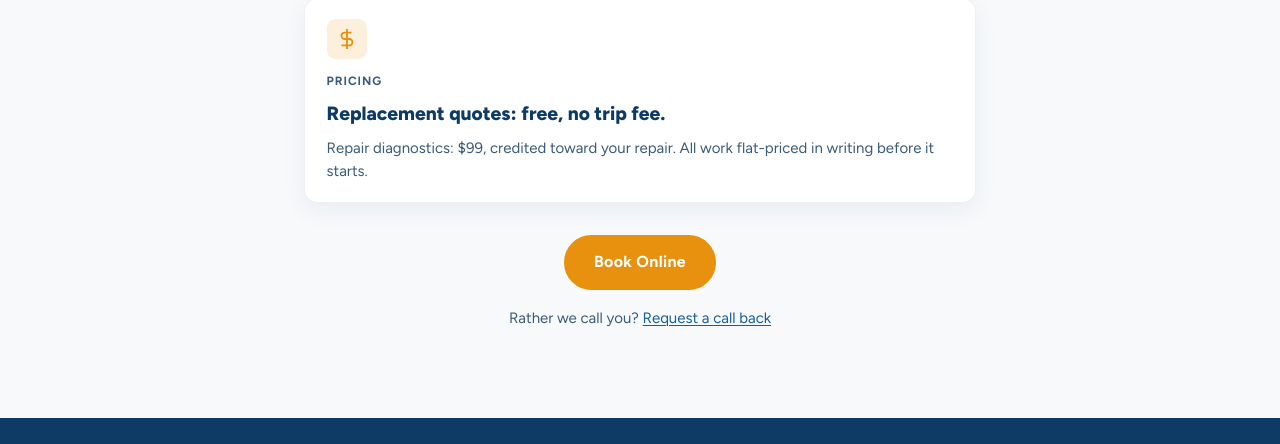
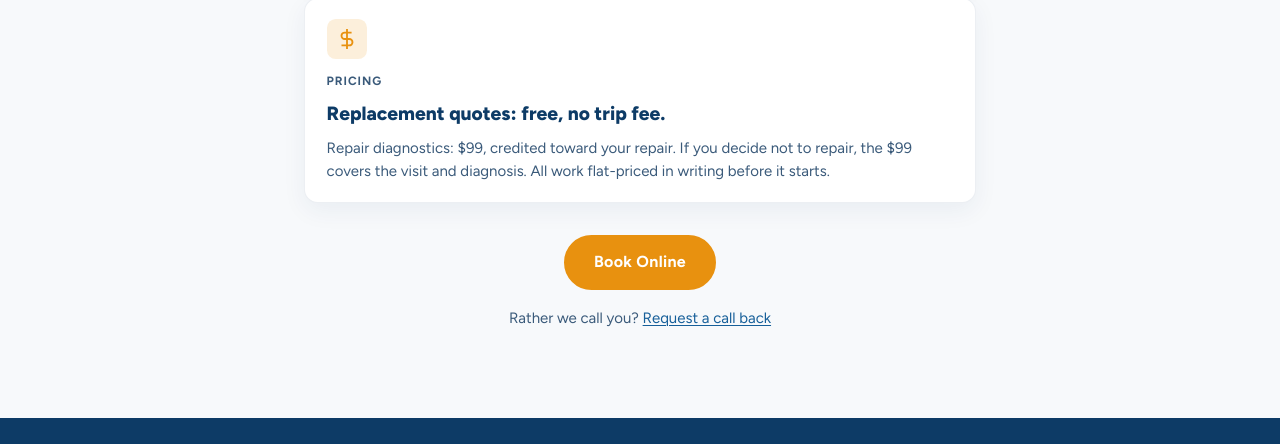
Before and after one commit to armando-j-diaz/Sunny-Coast-AC, a plain HTML site: page contact/index.html in a window 1280 px wide. Shown: the part 1146-1590 px from the top of the page. Drawn offline with Linux system fonts and the light colour scheme.

Commit message:
Add the declined-repair line to the contact page
Co-Authored-By: Claude Opus 5.5 <noreply@anthropic.com>

Claude-Session: https://claude.ai/code/session_011yuqRxxtnJdXeab9XJBkpm

```diff
--- a/contact/index.html
+++ b/contact/index.html
@@ -190,7 +190,7 @@
           </div>
           <p class="contact-label">Pricing</p>
           <p class="contact-primary">Replacement quotes: free, no trip fee.</p>
-          <p class="contact-desc">Repair diagnostics: $99, credited toward your repair. All work flat-priced in writing before it starts.</p>
+          <p class="contact-desc">Repair diagnostics: $99, credited toward your repair. If you decide not to repair, the $99 covers the visit and diagnosis. All work flat-priced in writing before it starts.</p>
         </article>
       </div>
 
```
